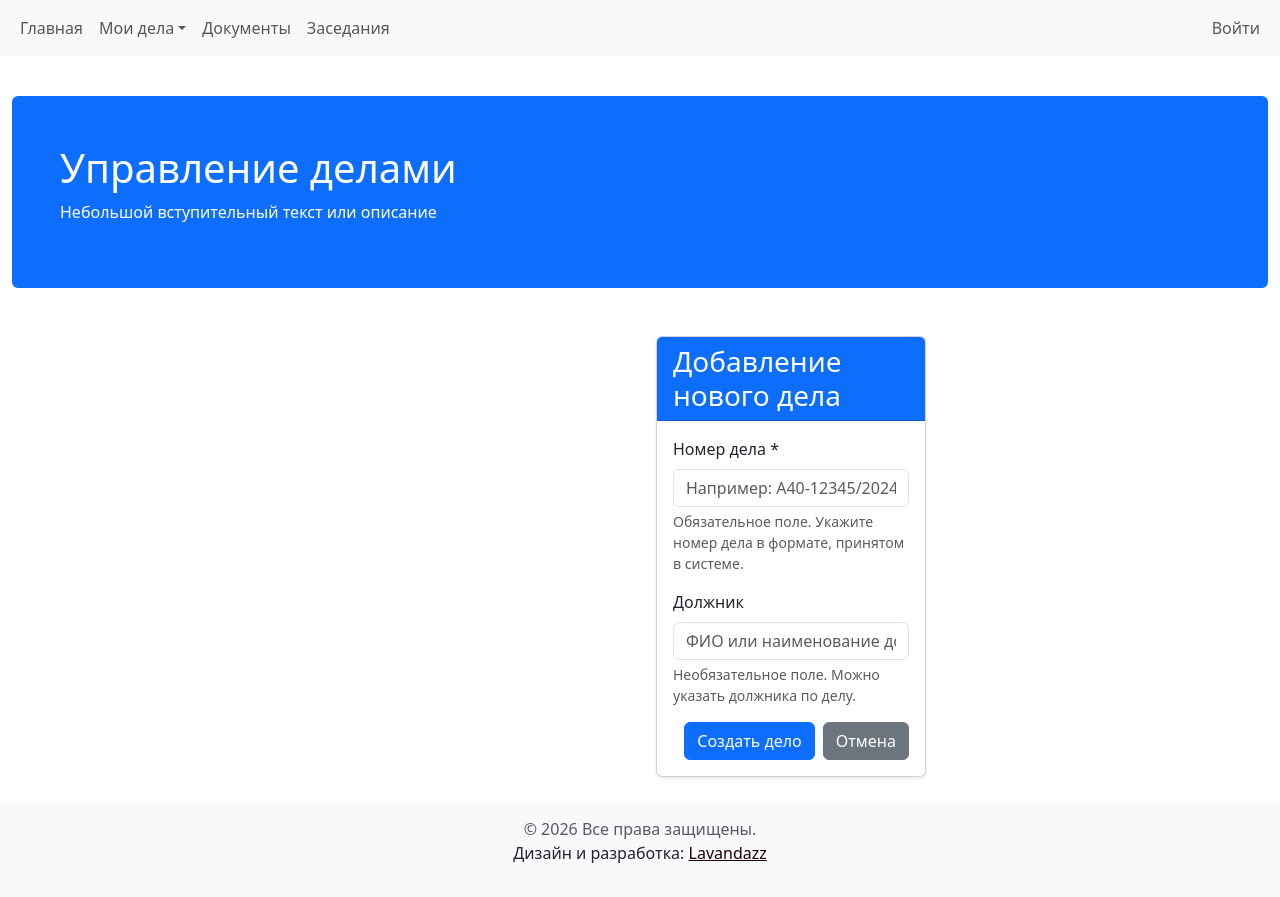
After one commit to Lavandazz/def_manager, a Python web app: template app/templates/case/add_case.html in a window 1280 px wide. The commit adds this page. Run offline with Jinja, Linux system fonts and the light colour scheme; the template is opened without the code that fills it: most values are stand-ins (such as "Sample title", 1, 10 or a date in 2020).

Commit message:
Добавлены роуты и страницы для сохранения номера дела

```diff
--- a/app/app.py
+++ b/app/app.py
@@ -12,6 +12,7 @@ from app.routers.api.user.api_cases import router as api_cases_router
 from app.routers.html.user import router as user_router
 from app.routers.html.case import router as case_router
 from app.routers.html.index import router as main_router
+from app.routers.html.courts import router as court_router
 
 app = FastAPI(debug=True)
 
@@ -30,7 +31,8 @@ app.add_middleware(
 
 app.include_router(api_router, prefix="/api")
 app.include_router(api_user_router, prefix="/api/user")
-app.include_router(api_cases_router, prefix="/api/user/case")
+app.include_router(api_cases_router, prefix="/api/cases")
 app.include_router(main_router)
 app.include_router(user_router, prefix="/user")
-app.include_router(case_router, prefix="/user/case")
+app.include_router(case_router, prefix="/user/cases")
+app.include_router(court_router, prefix="/user/courts")
--- a/app/services/case_service.py
+++ b/app/services/case_service.py
@@ -5,6 +5,9 @@ class CaseService:
     """
     def __init__(self, repository):
         self.repository = repository
+
+    async def add_case(self, case):
+        await self.repository.add_case(case)
 
     async def get_case(self, case_id):
         return await self.repository.get_case(case_id)
--- a/app/templates/base.html
+++ b/app/templates/base.html
@@ -7,7 +7,6 @@
 <meta charset="utf-8">
 <meta name="viewport" content="width=device-width, initial-scale=1">
 <link href="https://cdn.jsdelivr.net/npm/bootstrap@5.3.8/dist/css/bootstrap.min.css" rel="stylesheet">
-<script src="https://cdn.jsdelivr.net/npm/bootstrap@5.3.8/dist/js/bootstrap.bundle.min.js"></script>
 
 {% block styles %}{% endblock %}
 
--- /dev/null
+++ b/app/templates/case/add_case.html
@@ -0,0 +1,35 @@
+{% extends "layout.html" %}
+
+{% block title %}{{ title }}{% endblock %}
+
+{% block content %}
+<div class="row justify-content-center">
+    <div class="col-md-8 col-lg-6">
+        <div class="card shadow-sm">
+            <div class="card-header bg-primary text-white">
+                <h3 class="card-title mb-0">Добавление нового дела</h3>
+            </div>
+            <div class="card-body">
+                <form method="post" action="/user/cases">
+                    <div class="mb-3">
+                        <label for="number_case" class="form-label">Номер дела *</label>
+                        <input type="text" class="form-control" id="number_case" name="number_case"
+                               placeholder="Например: А40-12345/2024" required>
+                        <div class="form-text">Обязательное поле. Укажите номер дела в формате, принятом в системе.</div>
+                    </div>
+                    <div class="mb-3">
+                        <label for="debtor" class="form-label">Должник</label>
+                        <input type="text" class="form-control" id="debtor" name="debtor"
+                               placeholder="ФИО или наименование должника">
+                        <div class="form-text">Необязательное поле. Можно указать должника по делу.</div>
+                    </div>
+                    <div class="d-grid gap-2 d-md-flex justify-content-md-end">
+                        <button type="submit" class="btn btn-primary">Создать дело</button>
+                        <a href="/user/profile" class="btn btn-secondary">Отмена</a>
+                    </div>
+                </form>
+            </div>
+        </div>
+    </div>
+</div>
+{% endblock %}
--- a/app/templates/components/footer.html
+++ b/app/templates/components/footer.html
@@ -1,5 +1,6 @@
     <footer class="mt-auto py-3 bg-light text-center">
         <div class="container">
-            <span class="text-muted">© 2023 Ваша компания. Все права защищены.</span>
+            <span class="text-muted">© 2026 Все права защищены.</span>
+            <p>Дизайн и разработка: <a href="@lavandazz" target="_blank" style="color: #1f0101;">Lavandazz</a></p>
         </div>
     </footer>
--- a/app/templates/components/navbar.html
+++ b/app/templates/components/navbar.html
@@ -5,16 +5,22 @@
       <li class="nav-item">
         <a class="nav-link" href="/">Главная</a>
       </li>
-      <li class="nav-item">
-        <a class="nav-link" href="/user/profile">Мои дела</a>
+      <li class="nav-item dropdown">
+          <a class="nav-link dropdown-toggle" href="#" role="button" data-bs-toggle="dropdown">Мои дела</a>
+            <ul class="dropdown-menu">
+              <li><a class="dropdown-item" href="/user/cases/create">Создать дело</a></li>
+              <li><a class="dropdown-item" href="#">Список дел</a></li>
+              <li><a class="dropdown-item" href="#">Link 3</a></li>
+            </ul>
       </li>
       <li class="nav-item">
         <a class="nav-link" href="#">Документы</a>
       </li>
       <li class="nav-item">
-        <a class="nav-link" href="/user/case/courts">Заседания</a>
+        <a class="nav-link" href="/user/courts">Заседания</a>
       </li>
     </ul>
+
 
     <!-- Правая часть меню (пользователь и выход) -->
     <ul class="navbar-nav">
@@ -22,8 +28,12 @@
         <li class="nav-item">
           <span class="nav-link disabled">{{ user.username }}</span>  <!-- просто текст -->
         </li>
-        <li class="nav-item">
-          <a class="nav-link" href="/user/profile">Профиль</a>
+        <li class="nav-item dropdown">
+          <a class="nav-link dropdown-toggle" href="#" role="button" data-bs-toggle="dropdown">Профиль</a>
+          <ul class="dropdown-menu">
+            <li><a class="dropdown-item" href="/user/profile">Мой профиль</a></li>
+            <li><a class="dropdown-item" href="/user/profile/edit">Настройки</a></li>
+          </ul>
         </li>
         <li class="nav-item">
           <a class="nav-link" href="/logout">Выйти</a>
--- a/app/templates/components/navigation.html
+++ b/app/templates/components/navigation.html
@@ -6,7 +6,7 @@
       <dl>
         <dt>{{ case.debtor }}</dt>
         <dd>
-          <a href="/user/case/{{ case.id }}?page=1&size=10">{{ case.number_case }}</a>
+          <a href="/user/cases/{{ case.id }}?page=1&size=10">{{ case.number_case }}</a>
         </dd>
       </dl>
     {% endfor %}
--- a/config/db/abstract_repository.py
+++ b/config/db/abstract_repository.py
@@ -6,7 +6,7 @@
 
 from abc import ABC, abstractmethod
 
-from config.db.models import User
+from config.db.models import User, Case
 
 
 class AbstractCaseRepository(ABC):
@@ -14,11 +14,11 @@ class AbstractCaseRepository(ABC):
     Абстрактный класс для патерна Репозиторий.
     """
     @abstractmethod
-    async def add_case(self, param):
+    async def add_case(self, case: Case):
         pass
 
     @abstractmethod
-    async def get_case(self, case_id):
+    async def get_case(self, case_id: int):
         pass
 
     @abstractmethod
```
Also changed, not shown: app/routers/api/user/api_cases.py (+24 -13 lines), app/routers/html/case.py (+40 -23 lines), app/routers/html/courts.py (added, +35 -0 lines), app/routers/html/user.py (+0 -24 lines), app/templates/index.html (+8 -2 lines), config/repository/case_repository.py (+14 -11 lines), config/repository/user_repository.py (+0 -8 lines), config/schemas/user_schemas.py (+9 -0 lines), 1 other file.
